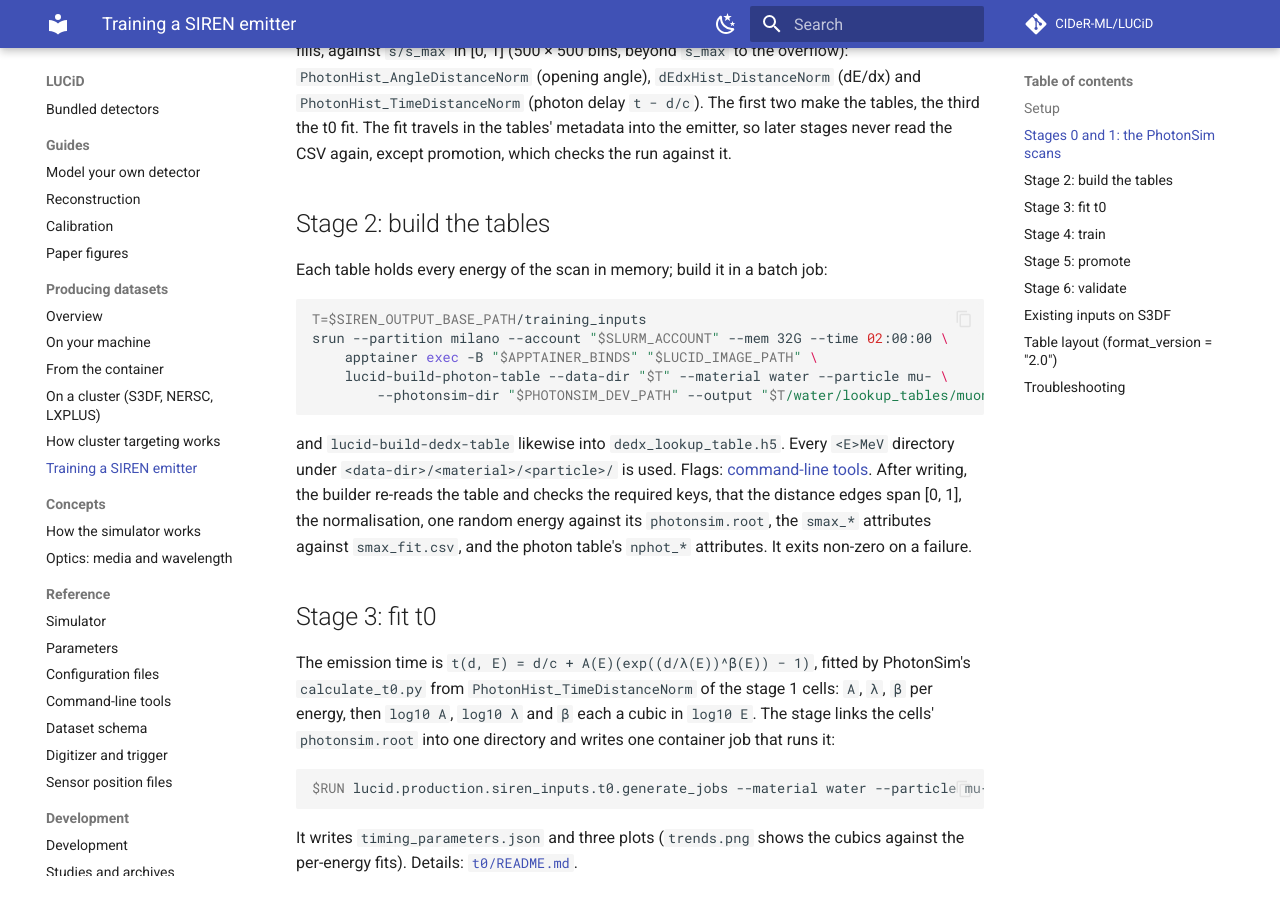
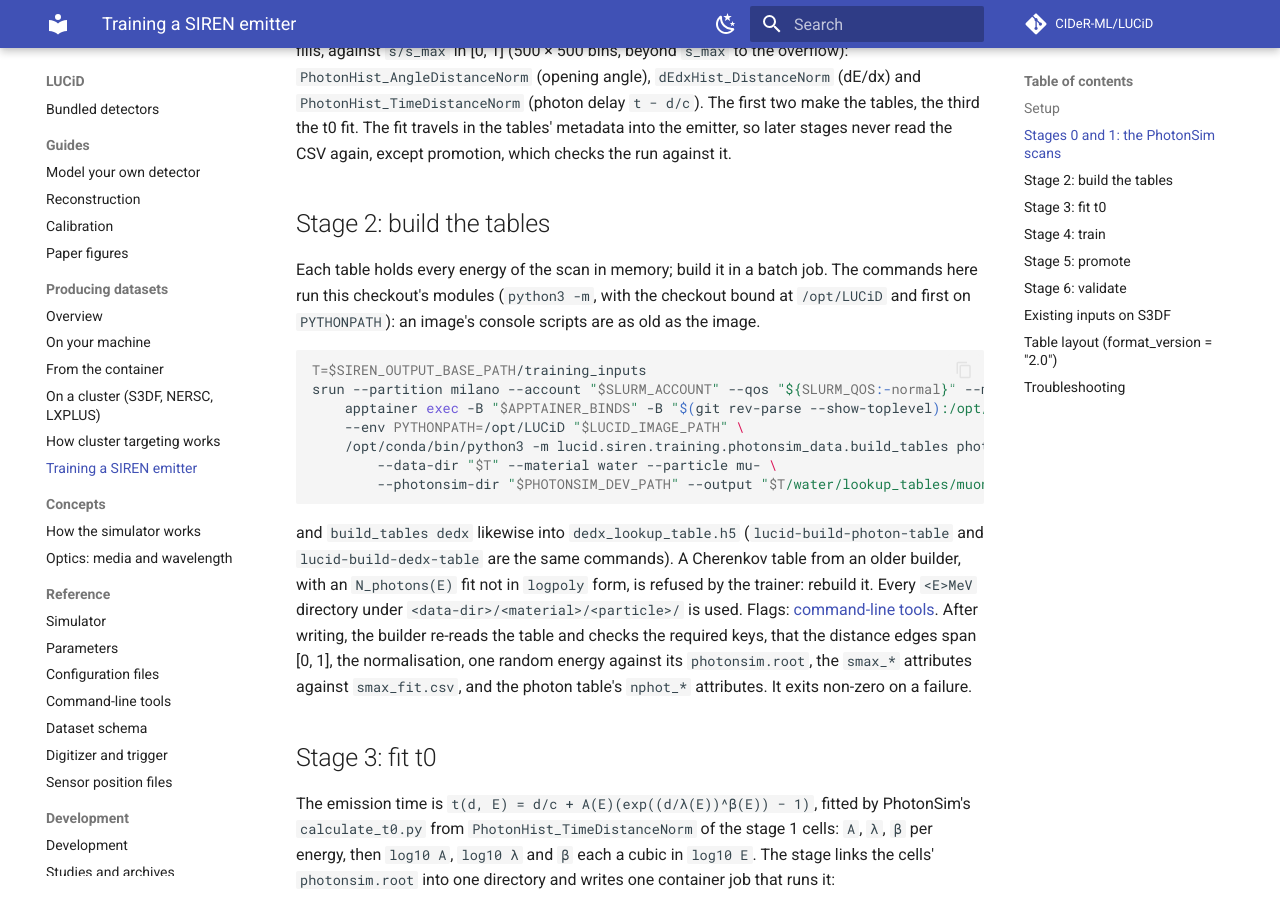
Before and after one commit to CIDeR-ML/LUCiD, an MkDocs documentation site: the page built from docs/guides/production/siren-training-inputs.md, in a window 1280 px wide and 900 px high, scrolled down 2347 px. Built offline with MkDocs 1.6.1 and Material for MkDocs 9.7.7, drawn with Linux system fonts in a browser that asks for light colours; comment, search, counter and statistics services are not loaded; some of the changed text lies outside the part shown.

Commit message:
SIREN tables: the trainer refuses a table whose N_photons fit predates logpoly, before training; the builders run as python -m ... photon|dedx; the guide runs the checkout's modules

````diff
--- a/docs/guides/production/siren-training-inputs.md
+++ b/docs/guides/production/siren-training-inputs.md
@@ -78,17 +78,23 @@ the CSV again, except promotion, which checks the run against it.
 
 ## Stage 2: build the tables
 
-Each table holds every energy of the scan in memory; build it in a batch job:
+Each table holds every energy of the scan in memory; build it in a batch job. The commands here
+run this checkout's modules (`python3 -m`, with the checkout bound at `/opt/LUCiD` and first on
+`PYTHONPATH`): an image's console scripts are as old as the image.
 
 ```bash
 T=$SIREN_OUTPUT_BASE_PATH/training_inputs
-srun --partition milano --account "$SLURM_ACCOUNT" --mem 32G --time 02:00:00 \
-    apptainer exec -B "$APPTAINER_BINDS" "$LUCID_IMAGE_PATH" \
-    lucid-build-photon-table --data-dir "$T" --material water --particle mu- \
+srun --partition milano --account "$SLURM_ACCOUNT" --qos "${SLURM_QOS:-normal}" --mem 32G --time 02:00:00 \
+    apptainer exec -B "$APPTAINER_BINDS" -B "$(git rev-parse --show-toplevel):/opt/LUCiD" \
+    --env PYTHONPATH=/opt/LUCiD "$LUCID_IMAGE_PATH" \
+    /opt/conda/bin/python3 -m lucid.siren.training.photonsim_data.build_tables photon \
+        --data-dir "$T" --material water --particle mu- \
         --photonsim-dir "$PHOTONSIM_DEV_PATH" --output "$T/water/lookup_tables/muon/photon_lookup_table.h5"
 ```
 
-and `lucid-build-dedx-table` likewise into `dedx_lookup_table.h5`. Every `<E>MeV` directory under
+and `build_tables dedx` likewise into `dedx_lookup_table.h5` (`lucid-build-photon-table` and
+`lucid-build-dedx-table` are the same commands). A Cherenkov table from an older builder, with an
+`N_photons(E)` fit not in `logpoly` form, is refused by the trainer: rebuild it. Every `<E>MeV` directory under
 `<data-dir>/<material>/<particle>/` is used. Flags:
 [command-line tools](../../reference/cli.md#lucid-build-photon-table-lucid-build-dedx-table).
 After writing, the builder re-reads the table and checks the required keys, that the distance
@@ -159,8 +165,9 @@ A material without emitters of its own runs another set: `"siren": "<material>"`
 ## Stage 6: validate
 
 ```bash
-srun --partition milano --account "$SLURM_ACCOUNT" --mem 32G --time 01:00:00 \
-    apptainer exec -B "$APPTAINER_BINDS" -B "$(git rev-parse --show-toplevel):/opt/LUCiD" "$LUCID_IMAGE_PATH" \
+srun --partition milano --account "$SLURM_ACCOUNT" --qos "${SLURM_QOS:-normal}" --mem 32G --time 01:00:00 \
+    apptainer exec -B "$APPTAINER_BINDS" -B "$(git rev-parse --show-toplevel):/opt/LUCiD" \
+    --env PYTHONPATH=/opt/LUCiD "$LUCID_IMAGE_PATH" \
     /opt/conda/bin/python3 -m lucid.siren.training.validate all --material water --particle muon \
         --h5-path $SIREN_OUTPUT_BASE_PATH/training_inputs/water/lookup_tables/muon/photon_lookup_table.h5 --save
 ```
@@ -180,7 +187,7 @@ them, or pass the paths to stage 2 and 5. Each shipped `emitter.json` names its
 |---|---|
 | 0 | `smax_parametrization/water/{mu-,e-}/<E>MeV/` |
 | 1 | `training_inputs/water/{mu-,e-}/<E>MeV/photonsim.root` |
-| 2 | `training_inputs/water/lookup_tables/{muon,electron}/{photon,dedx}_lookup_table.h5` (rebuilt 2026-07-01, after the shipped emitters were trained) |
+| 2 | `training_inputs/water/lookup_tables/{muon,electron}/{photon,dedx}_lookup_table.h5` (rebuilt 2026-07-01, after the shipped emitters were trained; their `N_photons(E)` fit predates the `logpoly` form, so rebuild them before training) |
 | 3 | `t0_parametrization/water/mu-/timing_parameters.json`, `t0_parametrization/water/e-/inputs/timing_parameters.json` (inputs: links into stage 1) |
 | 4 | `training_tests/<scan>/seed<N>/` |
 
````
Also changed, not shown: 3 other files.
